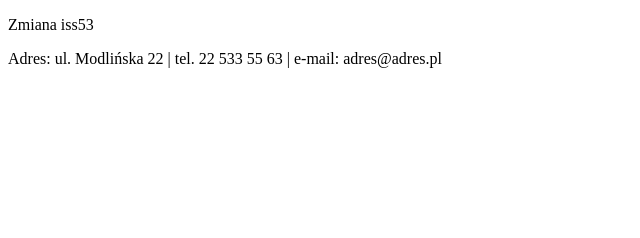
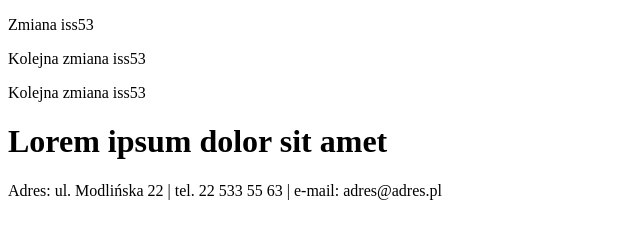
Before and after one commit to magda0811/hello-world, a plain HTML site: page index.html in a window 1280 px wide. Shown: the whole page, without its empty margins (0-640 px from the left). Drawn offline with Linux system fonts and the light colour scheme.

Commit message:
Dodałam nagłówek h1 i paragrafy

```diff
--- a/index.html
+++ b/index.html
@@ -1,15 +1,22 @@
 <!DOCTYPE html>
 <html>
+
 <head>
-  <meta charset="utf-8">
-  <meta name="viewport" content="width=device-width">
-  <title>JS Bin</title>
+	<meta charset="utf-8">
+	<meta name="viewport" content="width=device-width">
+	<title>JS Bin</title>
 </head>
+
 <body>
 
 	<p>Zmiana iss53</p>
+	<p>Kolejna zmiana iss53</p>
+	<p>Kolejna zmiana iss53</p>
+
+	<h1>Lorem ipsum dolor sit amet</h1>
 
 </body>
 
 <footer>Adres: ul. Modlińska 22 | tel. 22 533 55 63 | e-mail: adres@adres.pl</footer>
+
 </html>
```
